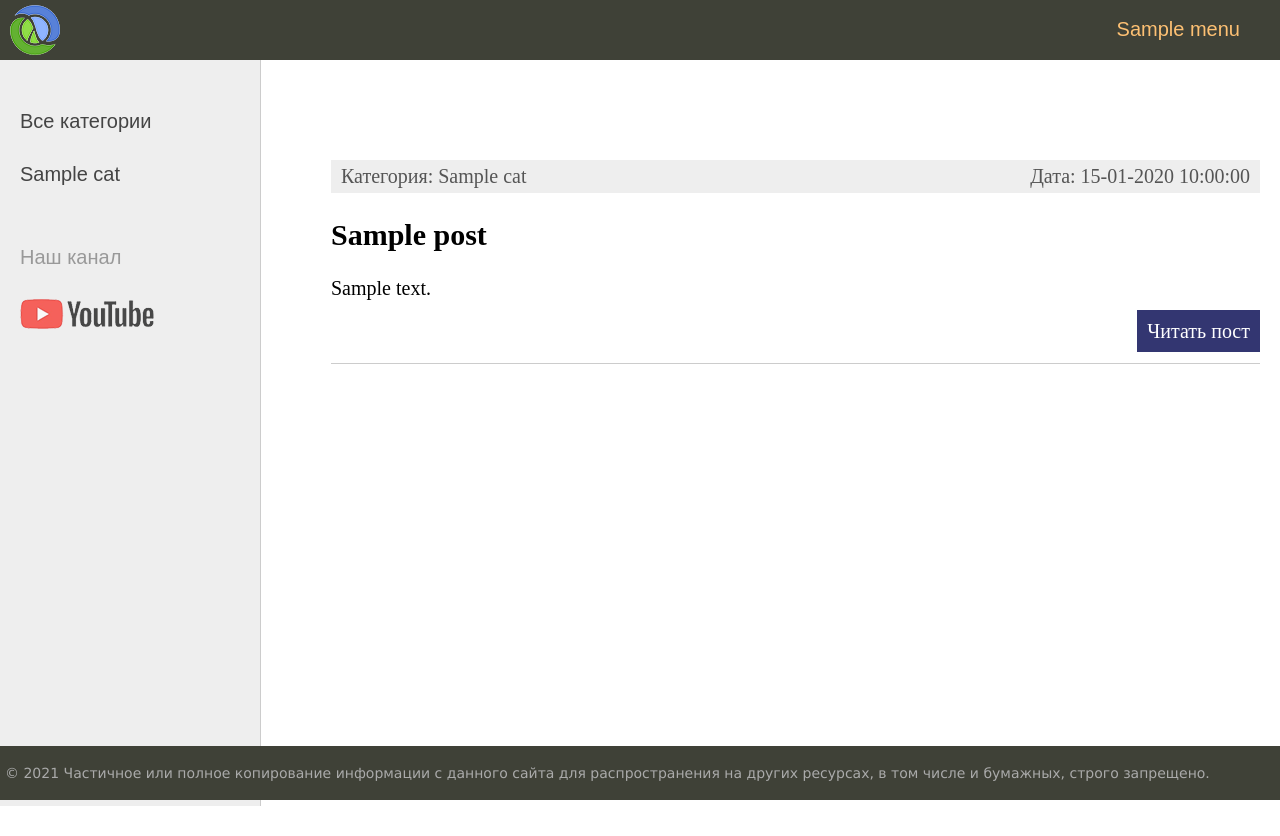
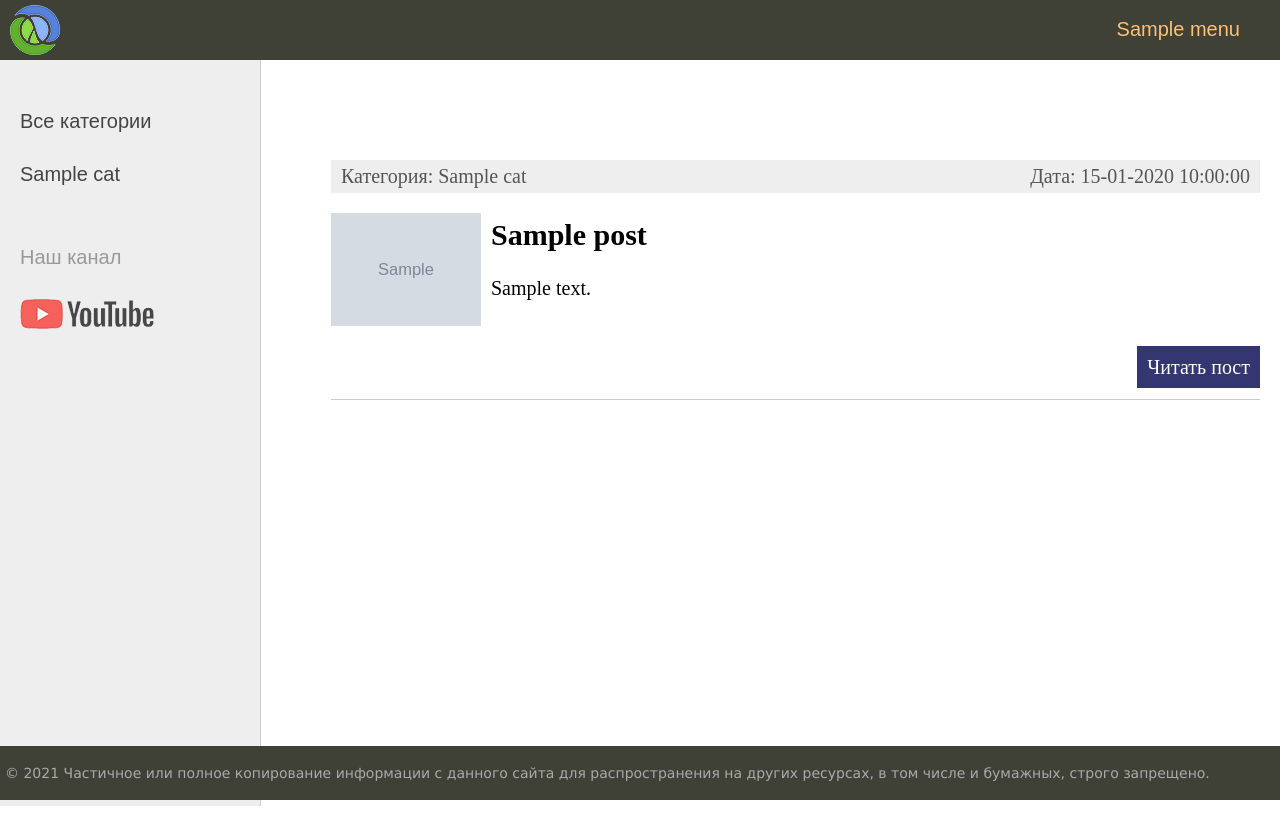
Before and after one commit to Archibald-prog/people_db, a Django app: template peopledb/women/templates/women/index.html in a window 1280 px wide. Run offline with Django 3.2, Linux system fonts and the light colour scheme; the template is opened without the code that fills it: most values are stand-ins (such as "Sample title", 1, 10 or a date in 2020); grey boxes marked "Sample" are stand-in pictures.

Commit message:
Added html-code to display pictures.

```diff
--- a/peopledb/women/templates/women/index.html
+++ b/peopledb/women/templates/women/index.html
@@ -8,6 +8,9 @@
 				<p class="first">Категория: {{p.cat}}</p>
 				<p class="last">Дата: {{p.time_update|date:"d-m-Y H:i:s"}}</p>
 			</div>
+			{% if p.photo %}
+				<p><img class="img-article-left thumb" src="{{p.photo.url}}"></p>
+			{% endif %}
 			<h2>{{p.title}}</h2>
 			{% autoescape on %}
 			{{p.content|linebreaks|truncatewords:50}}
```
